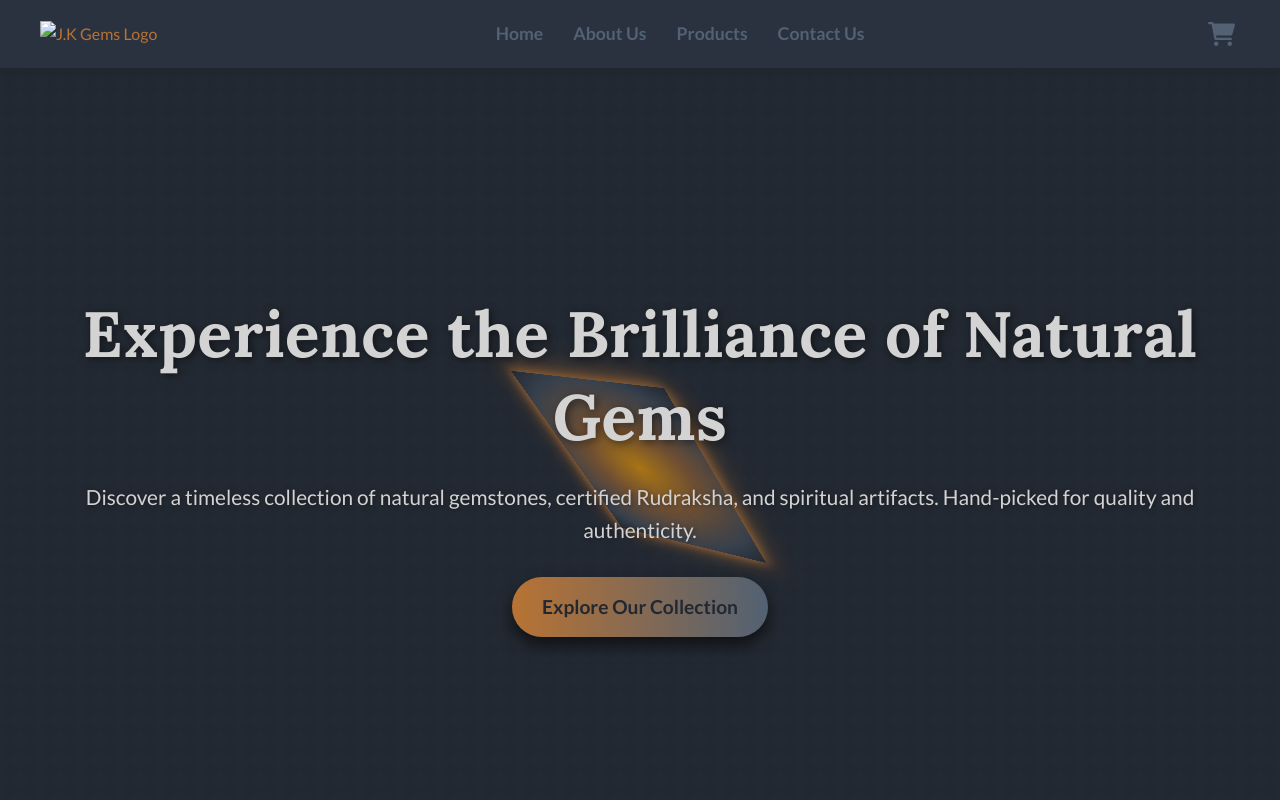
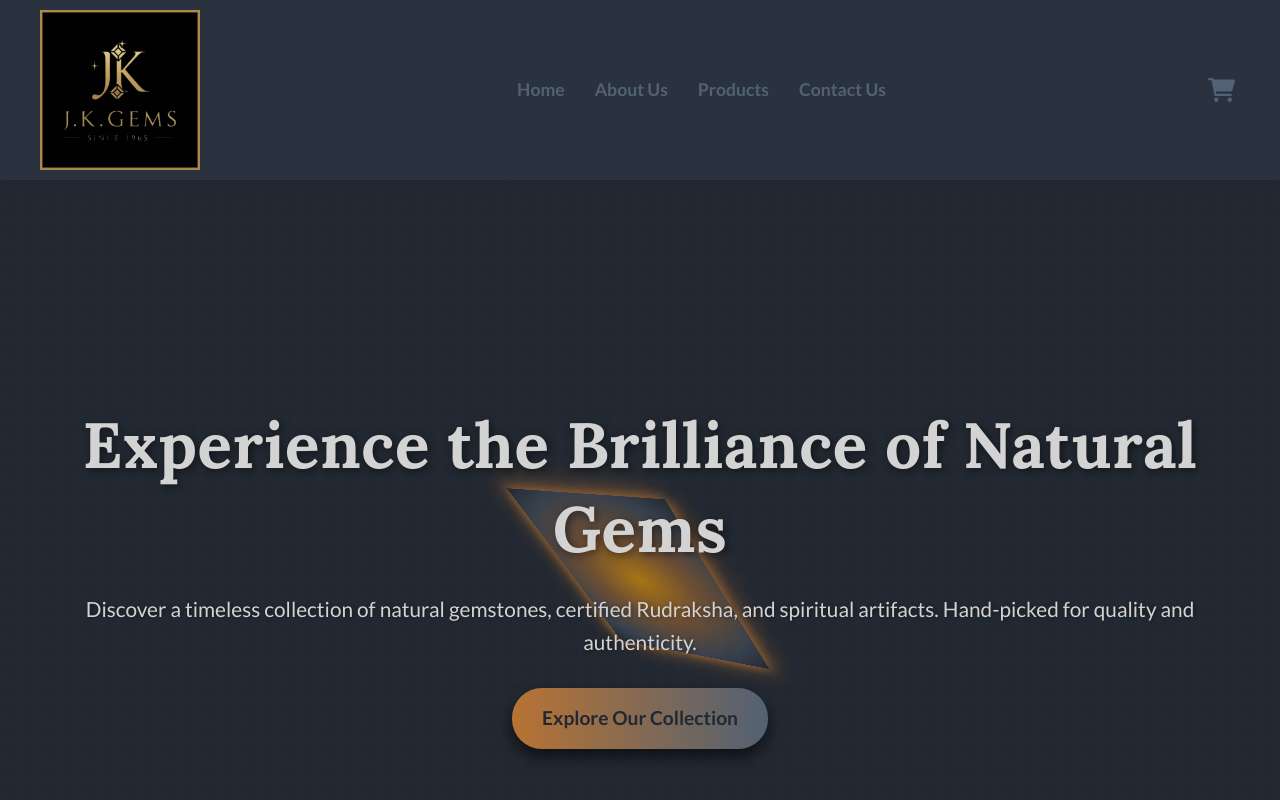
Before and after one commit to Jk-gems/JK-gems, a plain HTML site: page index.html in a window 1280 px wide. Shown: the top 800 px of the page. Drawn offline with nearby package versions, Linux system fonts and the light colour scheme.

Commit message:
Update index.html

```diff
--- a/index.html
+++ b/index.html
@@ -692,7 +692,7 @@
     <header class="header">
         <div class="container">
             <a href="#hero">
-                <img src="logo.png" alt="J.K Gems Logo">
+                <img src="GridArt_20250516_180656516.png" alt="J.K Gems Logo">
             </a>
             <nav class="nav">
                 <ul>
```
